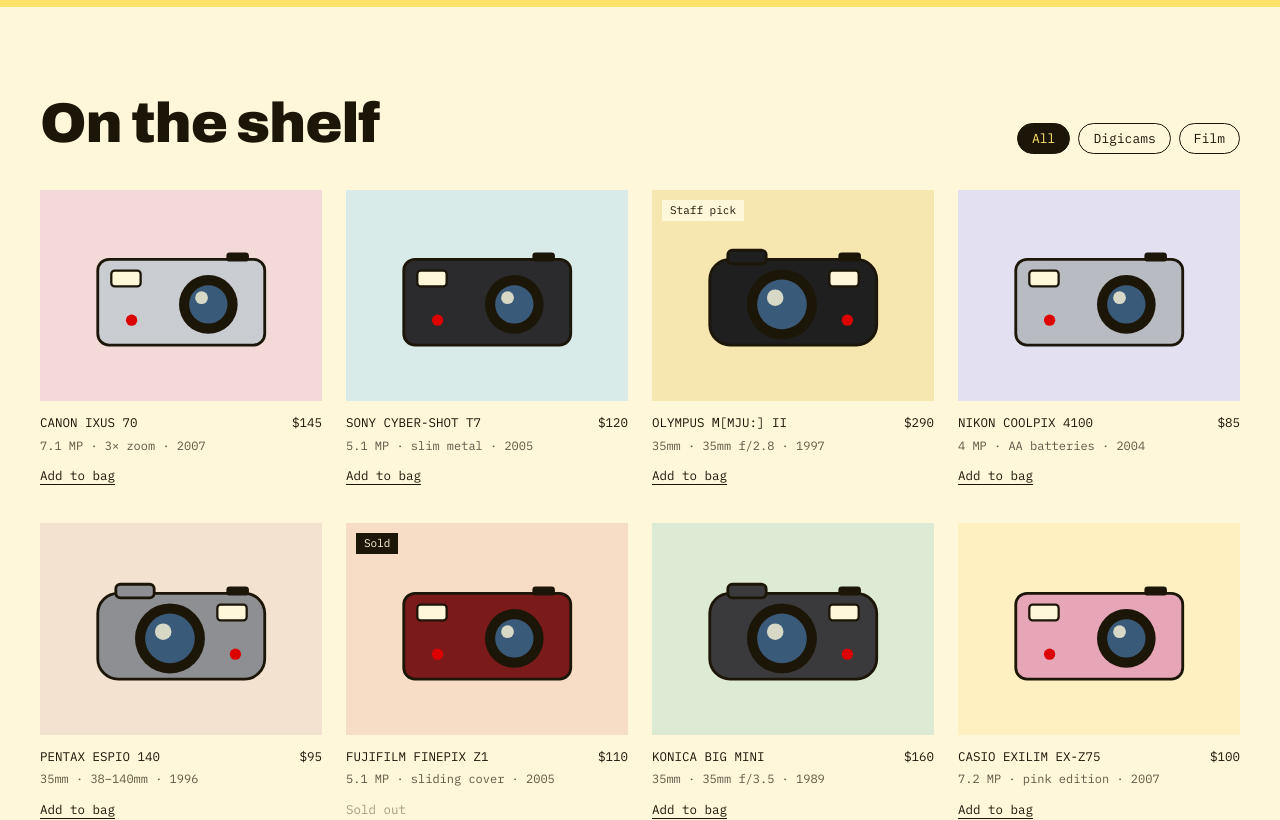
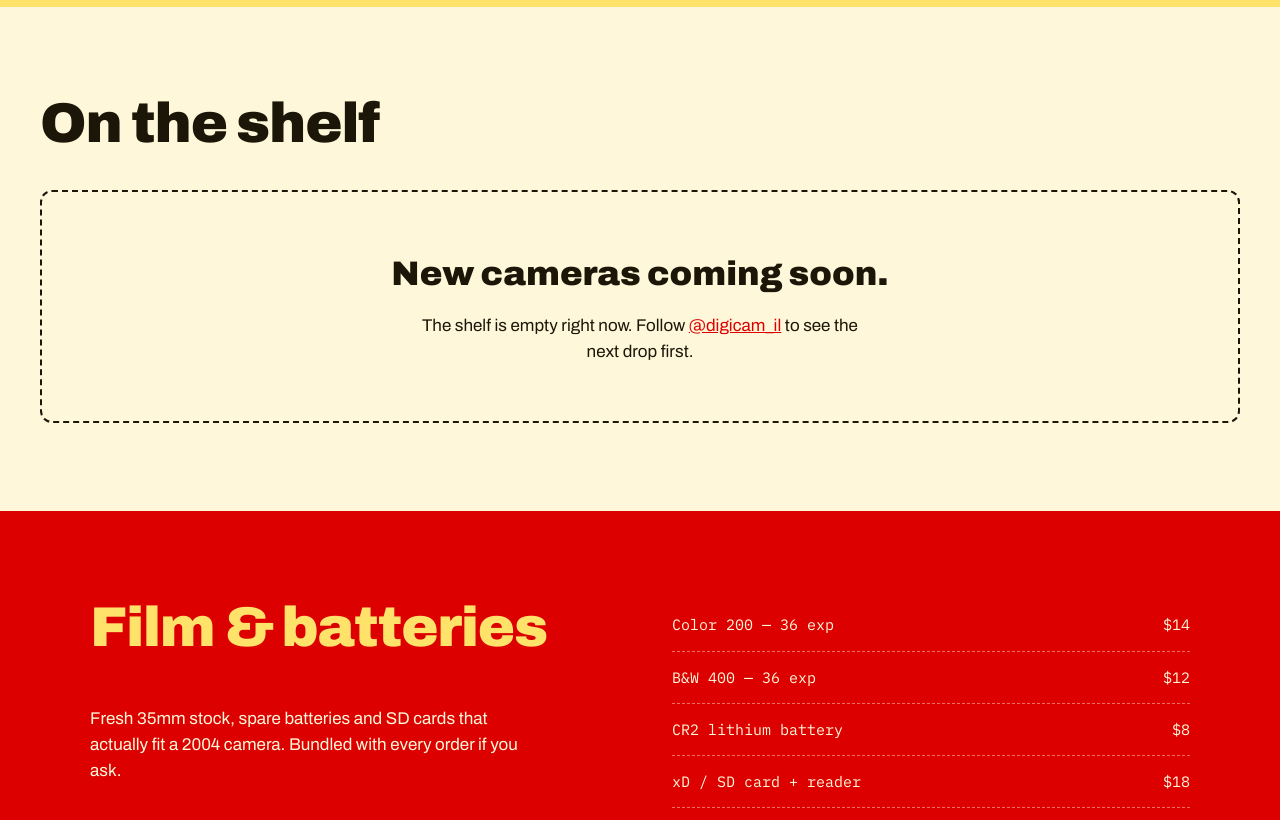
Before and after one commit to Yarin19Tal/yarin19tal.github.io, a plain HTML site: page shop.html in a window 1280 px wide. Shown: the part 800-1620 px from the top of the page. Drawn offline with Linux system fonts and the light colour scheme.

Commit message:
DIGICAM: real camera photos saved, shelf shows coming soon; Instagram and TikTok links
Co-Authored-By: Claude Opus 5.5 <noreply@anthropic.com>

```diff
--- a/cameras-data.js
+++ b/cameras-data.js
@@ -1,19 +1,33 @@
 // ─────────────────────────────────────────────────────────────
 //  DIGICAM CAMERAS
 //  Edit this list to change what's for sale in the shop.
-//  id     — short unique name, no spaces (used by the bag)
-//  img    — optional real photo, e.g. "assets/canon-ixus-70.jpg" (otherwise a drawing is shown)
-//  sold   — true to show "Sold" and block buying
+//  id     — short unique name, no spaces
+//  name   — shown on the card
+//  spec   — the small line under the name
+//  price  — in shekels; leave null to show "Price on request"
+//  img    — the photo, in assets/cameras/
+//  type   — "digital" or "film" (used by the filter buttons)
+//  sold   — true to show "Sold"
+//
+//  Buying: the button opens a DM to @digicam_il on Instagram (BUY_LINK).
 // ─────────────────────────────────────────────────────────────
+const SHOW_CAMERAS = false;     // false = no cameras on the page, a "coming soon" note instead. true = show the list below.
+const CAMERA_CURRENCY = "₪";
+const BUY_LINK = "https://ig.me/m/digicam_il";
+const CAMERAS_IN_BAG = false;   // true = cameras go in the bag and are paid online with PayPal
+
 const cameras = [
-  { id: "canon-ixus-70",      name: "Canon IXUS 70",        spec: "7.1 MP · 3× zoom · 2007",   price: 145, type: "digital", body: "#C9CCD1", tint: "#F4D9D9" },
-  { id: "sony-t7",            name: "Sony Cyber-shot T7",   spec: "5.1 MP · slim metal · 2005", price: 120, type: "digital", body: "#2B2B2E", tint: "#D9EBE9" },
-  { id: "olympus-mju-ii",     name: "Olympus µ[mju:] II",   spec: "35mm · 35mm f/2.8 · 1997",  price: 290, type: "film",    body: "#1F1F1F", tint: "#F6E7B0", badge: "Staff pick" },
-  { id: "nikon-coolpix-4100", name: "Nikon Coolpix 4100",   spec: "4 MP · AA batteries · 2004", price: 85,  type: "digital", body: "#B8BCC2", tint: "#E3E0F2" },
-  { id: "pentax-espio-140",   name: "Pentax Espio 140",     spec: "35mm · 38–140mm · 1996",    price: 95,  type: "film",    body: "#8E8F93", tint: "#F2E2CF" },
-  { id: "fuji-finepix-z1",    name: "Fujifilm FinePix Z1",  spec: "5.1 MP · sliding cover · 2005", price: 110, type: "digital", body: "#7A1A1A", tint: "#F7DCC6", sold: true },
-  { id: "konica-big-mini",    name: "Konica Big Mini",      spec: "35mm · 35mm f/3.5 · 1989",  price: 160, type: "film",    body: "#3A3A3C", tint: "#DDEBD4" },
-  { id: "casio-ex-z75",       name: "Casio Exilim EX-Z75",  spec: "7.2 MP · pink edition · 2007", price: 100, type: "digital", body: "#E7A6B8", tint: "#FFF0C2" },
+  { id: "sony-tx7",               name: "Sony Cyber-shot TX7",     spec: "Like new · case, charger & battery included", price: 850, type: "digital", img: "assets/cameras/sony-tx7.jpg" },
+  { id: "canon-a720",             name: "Canon PowerShot A720 IS", spec: "8 MP · 6× zoom · optical viewfinder", price: null, type: "digital", img: "assets/cameras/canon-a720.jpg" },
+  { id: "nikon-coolpix-red",      name: "Nikon Coolpix · red",     spec: "7× wide zoom",                    price: null, type: "digital", img: "assets/cameras/nikon-coolpix-red.jpg" },
+  { id: "canon-ixus-black",       name: "Canon IXUS · black",      spec: "12× zoom",                         price: null, type: "digital", img: "assets/cameras/canon-ixus-black.jpg" },
+  { id: "sony-cybershot-t",       name: "Sony Cyber-shot · slide cover", spec: "Slim body, sliding lens cover", price: null, type: "digital", img: "assets/cameras/sony-cybershot-t.jpg" },
+  { id: "canon-powershot-silver", name: "Canon PowerShot · silver", spec: "16 MP · 5× zoom",                 price: null, type: "digital", img: "assets/cameras/canon-powershot-silver.jpg" },
+  { id: "nikon-coolpix-touch",    name: "Nikon Coolpix · black",   spec: "16 MP · 6× zoom · touch screen",   price: null, type: "digital", img: "assets/cameras/nikon-s4300-black.jpg" },
+  { id: "olympus-stylus",         name: "Olympus Stylus · silver", spec: "Slim metal body",                  price: null, type: "digital", img: "assets/cameras/olympus-stylus.jpg" },
+  { id: "canon-ixus-red",         name: "Canon IXUS · red",        spec: "8× zoom",                          price: null, type: "digital", img: "assets/cameras/canon-ixus-red.jpg" },
+  { id: "nikon-coolpix-silver",   name: "Nikon Coolpix · silver",  spec: "16 MP · 6× zoom · lens-shift VR",  price: null, type: "digital", img: "assets/cameras/nikon-s3300-silver.jpg" },
+  { id: "canon-powershot-black",  name: "Canon PowerShot · black", spec: "16 MP · 5× zoom",                  price: null, type: "digital", img: "assets/cameras/canon-powershot-black.jpg" },
 ];
 
 // Simple front-view camera drawing, varied by body color and type.
--- a/cart.js
+++ b/cart.js
@@ -15,7 +15,7 @@ const Cart = (() => {
     if (p) return { id: p.id, kind: "preset", name: T(p.name), price: p.price, was: p.was,
       sub: p.id === BUNDLE.id ? T("All {n} Capture One styles", { n: PRESETS.length }) : T("Capture One style"), photo: p.photo };
     const c = typeof cameras !== "undefined" ? cameras.find(c => c.id === id) : null;
-    if (c && !c.sold) return { id: c.id, kind: "camera", name: c.name, price: c.price, sub: `DIGICAM · ${c.spec}`, cam: c };
+    if (c && !c.sold && c.price && typeof CAMERAS_IN_BAG !== "undefined" && CAMERAS_IN_BAG) return { id: c.id, kind: "camera", name: c.name, price: c.price, sub: `DIGICAM · ${c.spec}`, cam: c };
     return null;
   }
 
--- a/i18n.js
+++ b/i18n.js
@@ -121,6 +121,9 @@ const HE = {
   "e.g. Canon IXUS 70, silver": "למשל Canon IXUS 70, כסופה",
   "Send request": "שליחת בקשה",
   "Got it. We'll be in touch within two days.": "קיבלנו! נחזור אליכם תוך יומיים.",
+  "New cameras coming soon.": "מצלמות חדשות בקרוב.",
+  'The shelf is empty right now. Follow <a href="https://www.instagram.com/digicam_il/" target="_blank" rel="noopener">@digicam_il</a> to see the next drop first.':
+    'המדף ריק כרגע. עקבו אחרי <a href="https://www.instagram.com/digicam_il/" target="_blank" rel="noopener">@digicam_il</a> כדי לראות ראשונים את המצלמות הבאות.',
 
   // ---------- The bag, when it's empty ----------
   "Your bag is empty.": "הסל שלכם ריק.",
--- a/rtl.css
+++ b/rtl.css
@@ -26,4 +26,4 @@ html.i18n-pending body { opacity: 0; }
 .he-push { margin-left: auto !important; margin-right: 0 !important; }   /* narrow paragraphs move to the right edge */
 input[dir="rtl"]::placeholder { text-align: right; }
 .he em[dir="ltr"] { unicode-bidi: isolate; }
-.he a[href^="mailto:"] { unicode-bidi: isolate; }
+.he a[href^="mailto:"], .he a[href*="instagram.com"] { direction: ltr; unicode-bidi: isolate; }   /* @handles and emails read left to right */
--- a/shop.css
+++ b/shop.css
@@ -283,3 +283,17 @@ a:focus-visible, button:focus-visible { outline: 3px solid var(--teal); outline-
 
 /* ---------- Bag (drawer styles live in cart.css) ---------- */
 .card__add.is-in { background: var(--ink); color: var(--paper); }
+
+/* Real camera photos fill the whole card */
+.card__frame--photo { padding: 0; overflow: hidden; background: transparent; }
+.card__frame--photo img { width: 100%; height: 100%; object-fit: contain; }
+a.card__add { color: var(--ink); }
+
+/* Empty shelf (no cameras in stock) */
+.empty-shelf {
+  padding: 56px 24px; text-align: center;
+  border: 2px dashed var(--ink); border-radius: 12px;
+}
+.empty-shelf p { margin: 0 auto; max-width: 46ch; }
+.empty-shelf__title { font-weight: 900; font-size: clamp(24px, 3vw, 34px); margin-bottom: 12px !important; }
+.empty-shelf a { color: var(--red); }
--- a/shop.html
+++ b/shop.html
@@ -118,7 +118,8 @@
   <footer class="footer">
     <span class="footer__mark">DIGICAM</span>
     <span>A camera shop by <a href="index.html">Yarin Tal</a></span>
-    <a href="https://www.instagram.com/yarin19tal/" target="_blank" rel="noopener">Instagram</a>
+    <a href="https://www.instagram.com/digicam_il/" target="_blank" rel="noopener">Instagram</a>
+    <a href="https://www.tiktok.com/@digicamshop" target="_blank" rel="noopener">TikTok</a>
     <span>© 2026</span>
   </footer>
 
--- a/shop.js
+++ b/shop.js
@@ -1,19 +1,37 @@
 // Shop page: camera grid + filters. The camera list is in cameras-data.js, the bag in cart.js.
 
 const grid = document.getElementById("grid");
-grid.innerHTML = cameras.map((c, i) => `
+const priceText = c => (c.price ? `${CAMERA_CURRENCY}${c.price}` : "Price on request");
+const buyButton = c => {
+  if (c.sold) return `<button class="card__add" type="button" disabled>${T("Sold out")}</button>`;
+  if (CAMERAS_IN_BAG && c.price) return `<button class="card__add" type="button" data-id="${c.id}">${T("Add to bag")}</button>`;
+  return `<a class="card__add" href="${BUY_LINK}" target="_blank" rel="noopener">Message to buy →</a>`;
+};
+const onShelf = SHOW_CAMERAS ? cameras : [];
+if (!onShelf.length) {
+  // Nothing in stock: a short note instead of the grid, and no filter buttons.
+  document.querySelector(".filters").hidden = true;
+  grid.insertAdjacentHTML("afterend", `
+    <div class="empty-shelf">
+      <p class="empty-shelf__title">${T("New cameras coming soon.")}</p>
+      <p>${T('The shelf is empty right now. Follow <a href="https://www.instagram.com/digicam_il/" target="_blank" rel="noopener">@digicam_il</a> to see the next drop first.')}</p>
+    </div>`);
+}
+grid.innerHTML = onShelf.map(c => `
   <li class="card" data-type="${c.type}">
-    <div class="card__frame" style="--tint:${c.tint}">
+    <div class="card__frame${c.img ? " card__frame--photo" : ""}" style="--tint:${c.tint || "#f3e7b8"}">
       ${c.sold ? `<span class="card__badge card__badge--sold">${T("Sold")}</span>` : c.badge ? `<span class="card__badge">${T(c.badge)}</span>` : ""}
-      ${c.img ? `<img src="${c.img}" alt="${c.name}">` : cameraSVG(c)}
+      ${c.img ? `<img src="${c.img}" alt="${c.name}" loading="lazy">` : cameraSVG(c)}
     </div>
-    <div class="card__meta"><span>${c.name}</span><span>$${c.price}</span></div>
+    <div class="card__meta"><span>${c.name}</span><span>${priceText(c)}</span></div>
     <div class="card__spec">${c.spec}</div>
-    <button class="card__add" type="button" data-id="${c.id}" ${c.sold ? "disabled" : ""}>${c.sold ? T("Sold out") : T("Add to bag")}</button>
+    ${buyButton(c)}
   </li>`).join("");
 
-// Filters
+// Filters — a filter with no cameras in it is hidden
 document.querySelectorAll(".filters button").forEach(btn => {
+  const f = btn.dataset.filter;
+  if (f !== "all" && !cameras.some(c => c.type === f)) btn.hidden = true;
   btn.addEventListener("click", () => {
     document.querySelectorAll(".filters button").forEach(b => b.classList.toggle("is-on", b === btn));
     const f = btn.dataset.filter;
@@ -25,14 +43,14 @@ document.querySelectorAll(".filters button").forEach(btn => {
 
 // ---------- Add to bag ----------
 function syncButtons() {
-  grid.querySelectorAll(".card__add:not([disabled])").forEach(b => {
+  grid.querySelectorAll("button.card__add[data-id]").forEach(b => {
     const inBag = Cart.has(b.dataset.id);
     b.textContent = inBag ? T("In bag ✓") : T("Add to bag");
     b.classList.toggle("is-in", inBag);
   });
 }
 grid.addEventListener("click", e => {
-  const btn = e.target.closest(".card__add");
+  const btn = e.target.closest("button.card__add[data-id]");
   if (btn && !btn.disabled) Cart.add(btn.dataset.id);
 });
 Cart.onChange(syncButtons);
```
Also changed, not shown: assets/cameras/canon-a720.jpg (added), assets/cameras/canon-ixus-black.jpg (added), assets/cameras/canon-ixus-red.jpg (added), assets/cameras/canon-powershot-black.jpg (added), assets/cameras/canon-powershot-silver.jpg (added), assets/cameras/nikon-coolpix-red.jpg (added), assets/cameras/nikon-s3300-silver.jpg (added), assets/cameras/nikon-s4300-black.jpg (added), assets/cameras/olympus-stylus.jpg (added), assets/cameras/sony-cybershot-t.jpg (added), assets/cameras/sony-tx7.jpg (added).
